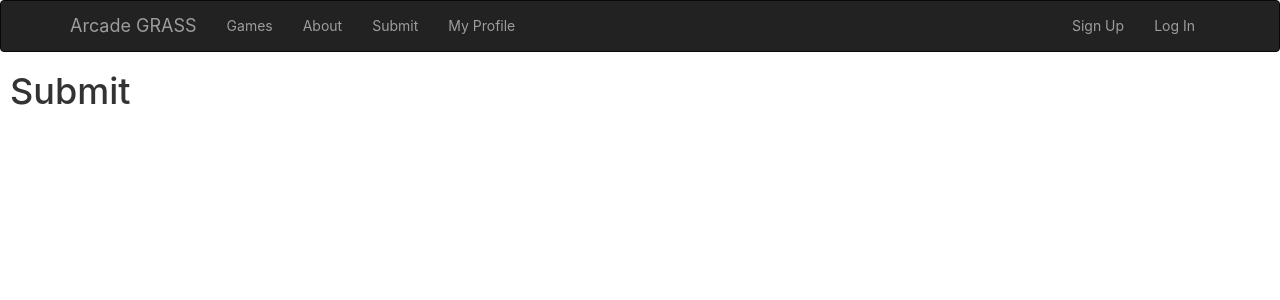
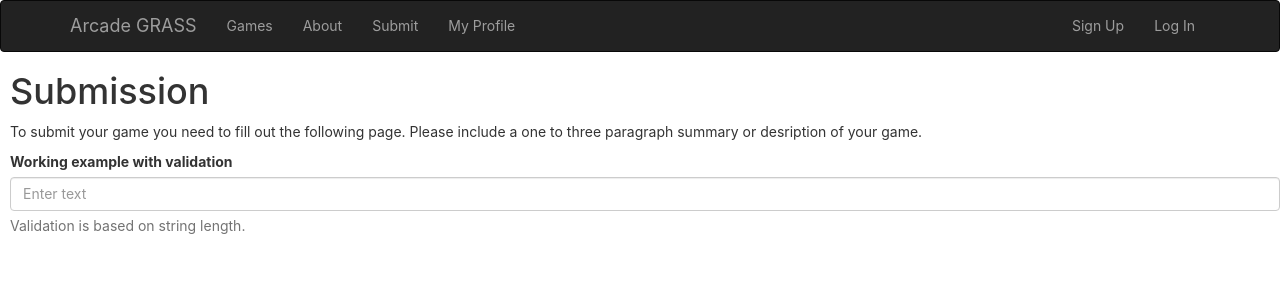
Before and after one commit to Dcorb1209/UCFArcade, a React (Create React App) app: page /Submit in a window 1280 px wide. Shown: the top 300 px of the page. Built offline with nearby package versions, Linux system fonts and the light colour scheme.

Commit message:
Added a form to the submission page

```diff
--- a/src/Submit.js
+++ b/src/Submit.js
@@ -1,14 +1,53 @@
 import React, { Component } from 'react';
+import {FormGroup, FormControl, ControlLabel, HelpBlock} from 'react-bootstrap';
 import NaviBar from './Components/NavBar';
 import './Submit.css';
 
 class Submit extends Component {
+  constructor(props, context) {
+    super(props, context);
+
+    this.handleChange = this.handleChange.bind(this);
+
+    this.state = {
+      value: ''
+    };
+  }
+
+  getValidationState() {
+    const length = this.state.value.length;
+    if (length > 10) return 'success';
+    else if (length > 5) return 'warning';
+    else if (length > 0) return 'error';
+    return null;
+  }
+
+  handleChange(e) {
+    this.setState({ value: e.target.value });
+  }
   render() {
     return (
       <div className = 'FullPage'>
         <NaviBar/>
         <div className = 'SubmissionPage'>
-        <h1>Submit</h1>
+        <h1>Submission</h1>
+        <p>To submit your game you need to fill out the following page. Please include a one to three paragraph summary or desription of your game.</p>
+        <form>
+        <FormGroup
+          controlId="formBasicText"
+          validationState={this.getValidationState()}
+        >
+          <ControlLabel>Working example with validation</ControlLabel>
+          <FormControl
+            type="text"
+            value={this.state.value}
+            placeholder="Enter text"
+            onChange={this.handleChange}
+          />
+          <FormControl.Feedback />
+          <HelpBlock>Validation is based on string length.</HelpBlock>
+        </FormGroup>
+      </form>
         </div>
       </div>
     )
```
